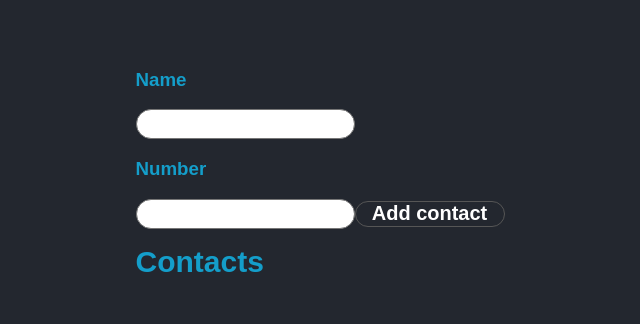
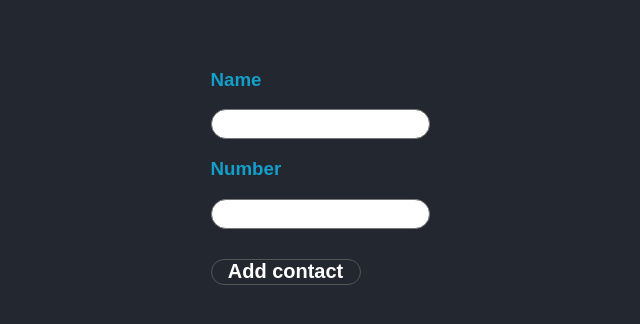
Before and after one commit to AnnaIstochnikova/goit-react-hw-02-phonebook, a React (Create React App) app: page / in a window 1280 px wide. Shown: the top 324 px of the page, without its empty margins (320-960 px from the left). Built offline with nearby package versions, Linux system fonts and the light colour scheme; a web font is replaced by a local one.

Commit message:
Appearance contact list depending of contact item presence

```diff
--- a/src/components/phonebook/phonebook.js
+++ b/src/components/phonebook/phonebook.js
@@ -2,7 +2,7 @@ import React, { Component } from 'react';
 import { nanoid } from 'nanoid';
 
 export class Phonebook extends Component {
-  state = { contacts: [], name: '', number: '' };
+  state = { contacts: [], name: '', number: '', showContactList: false };
 
   handleSubmit = event => {
     event.preventDefault();
@@ -16,6 +16,7 @@ export class Phonebook extends Component {
         contacts: allContacts,
         name: '',
         number: '',
+        showContactList: true,
       };
     });
   };
@@ -25,7 +26,7 @@ export class Phonebook extends Component {
     this.setState({ [name]: value });
   };
   render() {
-    const { name, number } = this.state;
+    const { name, number, showContactList } = this.state;
     return (
       <>
         <form onSubmit={this.handleSubmit}>
@@ -55,7 +56,7 @@ export class Phonebook extends Component {
               Add contact
             </button>
           </>
-          <NamesList allContacts={this.state.contacts} />
+          {showContactList && <NamesList allContacts={this.state.contacts} />}
         </form>
       </>
     );
--- a/src/index.scss
+++ b/src/index.scss
@@ -19,6 +19,8 @@ code {
 } */
 form {
   margin-top: 50px;
+  display: flex;
+  flex-direction: column;
 }
 
 h2 {
@@ -34,6 +36,7 @@ div {
 }
 
 .button--submit {
+  margin-top: 30px;
   border-color: rgb(86, 86, 86);
   color: white;
   background-color: #23272f;
@@ -63,4 +66,5 @@ input,
 
 ul {
   padding-left: 0;
+  list-style: none;
 }
```
